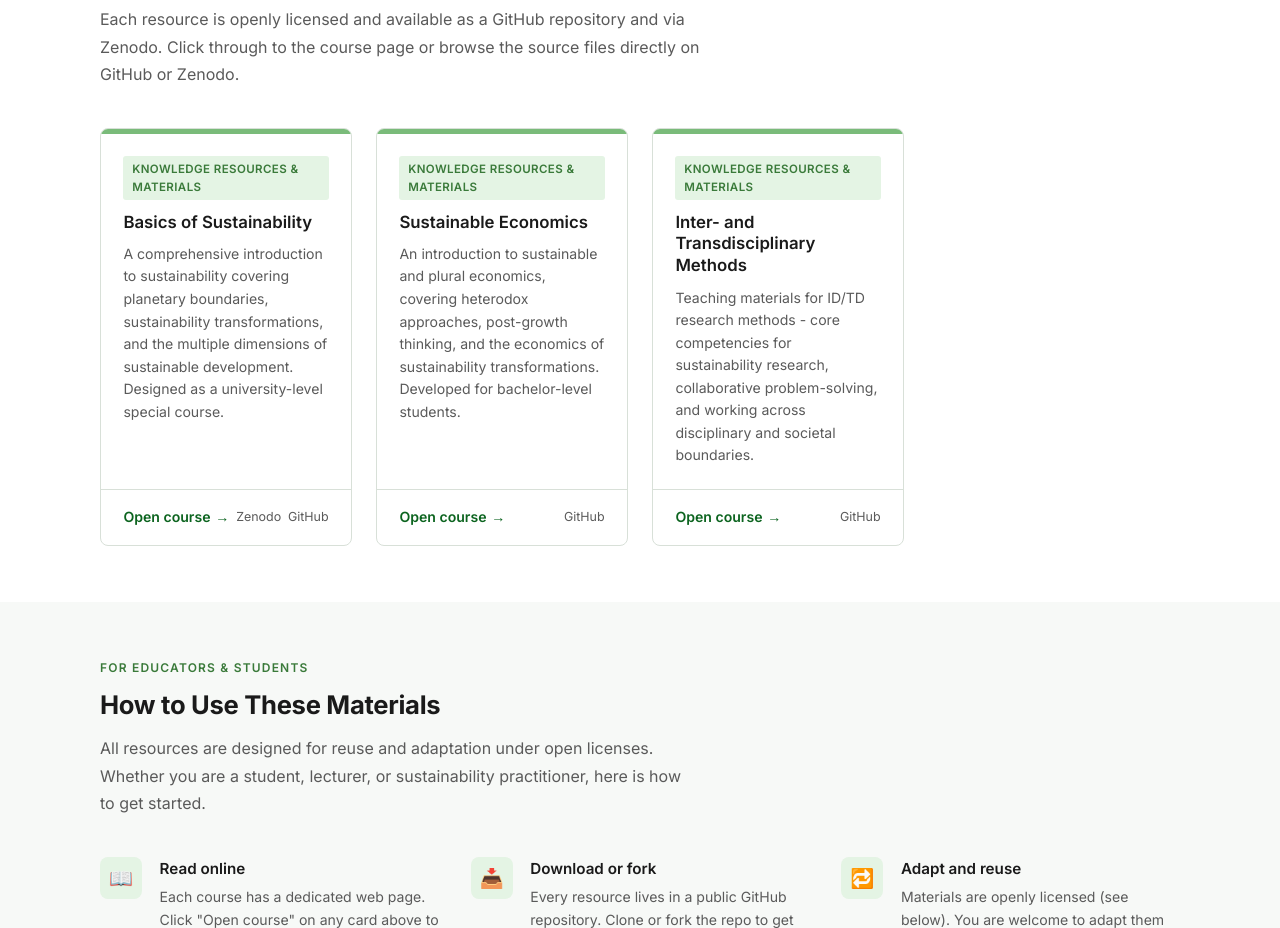
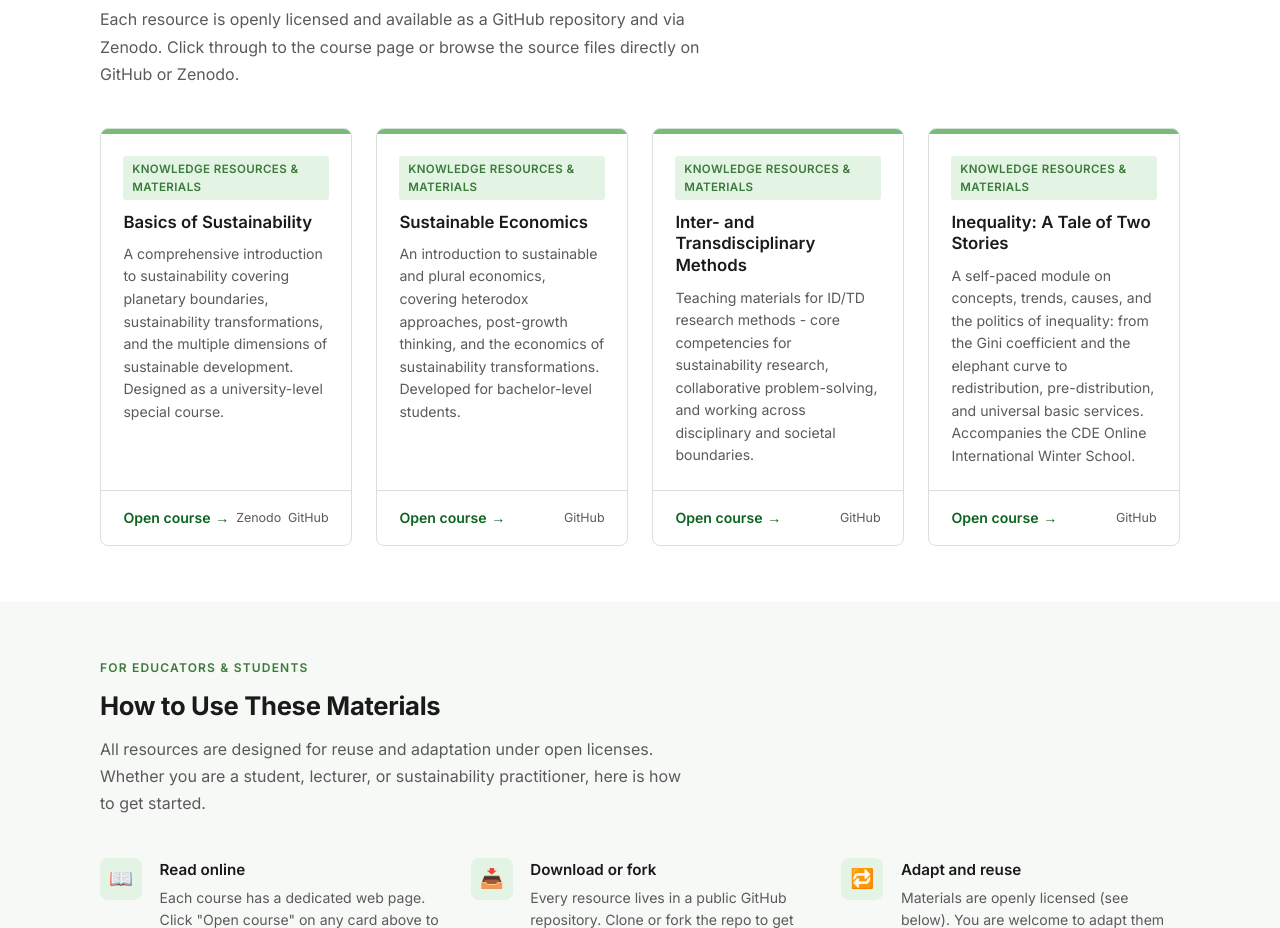
Before and after one commit to CDEteaching/CDEteaching, a plain HTML site: page index.html in a window 1280 px wide. Shown: the part 927-1855 px from the top of the page. Drawn offline with Linux system fonts and the light colour scheme.

Commit message:
Update index.html

```diff
--- a/index.html
+++ b/index.html
@@ -551,6 +551,23 @@
         </div>
       </div>
 
+      <!-- Inequality -->
+      <div class="card">
+        <div class="card-accent"></div>
+        <div class="card-body">
+          <span class="card-tag">Knowledge Resources &amp; Materials</span>
+          <h3>Inequality: A Tale of Two Stories</h3>
+          <p>A self-paced module on concepts, trends, causes, and the politics of
+             inequality: from the Gini coefficient and the elephant curve to
+             redistribution, pre-distribution, and universal basic services.
+             Accompanies the CDE Online International Winter School.</p>
+        </div>
+        <div class="card-footer">
+          <a href="https://cdeteaching.github.io/inequality/" class="card-link" target="_blank" rel="noopener">Open course</a>
+          <span class="card-gh"><a href="https://github.com/CDEteaching/inequality" target="_blank" rel="noopener">GitHub</a></span>
+        </div>
+      </div>
+
     </div><!-- /cards -->
   </div>
 </div>
```
